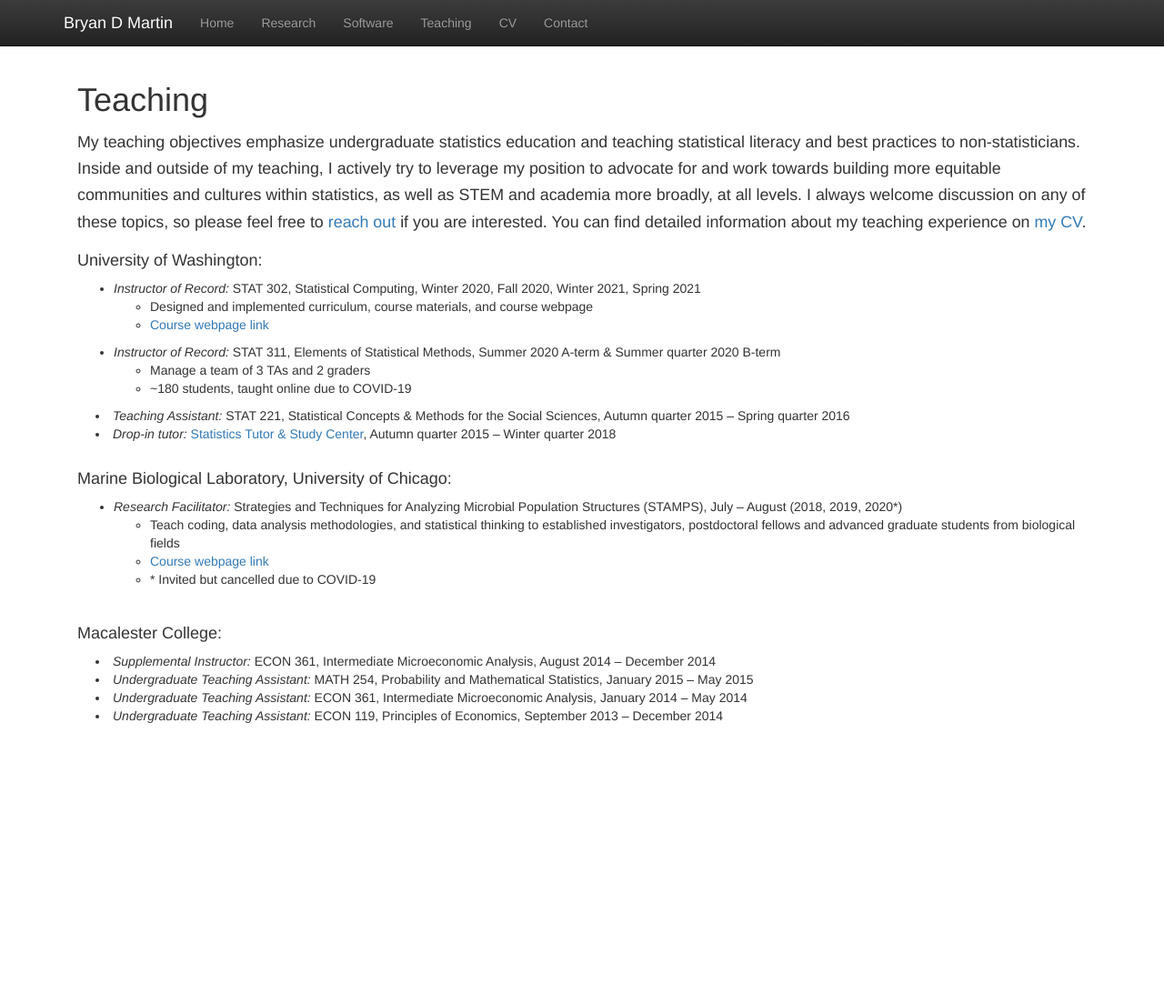
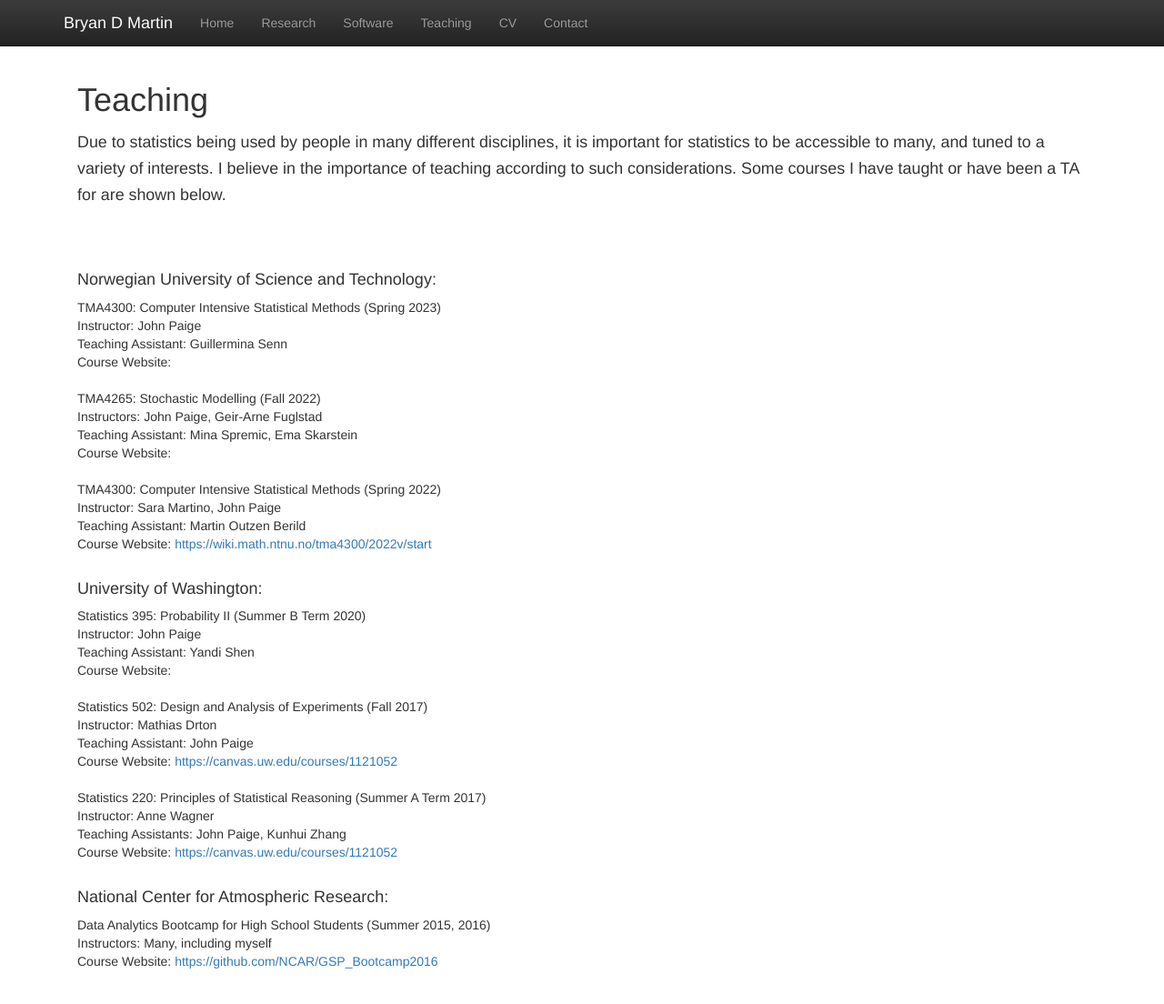
Before and after one commit to paigejo/paigejo.github.io, a Jekyll site: the page built from teaching.html, in a window 1280 px wide and 1127 px high. Shown: the top 1104 px of the window at 91% size. Built offline with Jekyll 4.4.1, drawn with Linux system fonts in a browser that asks for light colours; nearby versions of some CDN libraries.

Commit message:
updated teaching

```diff
--- a/teaching.html
+++ b/teaching.html
@@ -4,43 +4,52 @@ title:  'Teaching'
 ---
 
 <h1 style="margin-top:0;">Teaching</h1>
-<p class = "lead"><small>My teaching objectives emphasize undergraduate statistics education and teaching statistical literacy and best practices to non-statisticians.
-Inside and outside of my teaching, I actively try to leverage my position to advocate for and work towards building more equitable communities and cultures within statistics, as well as STEM and academia more broadly, at all levels.
-    I always welcome discussion on any of these topics, so please feel free to  <a class = "active" href="contact.html">reach out</a> if you are interested.
-    You can find detailed information about my teaching experience on <a class="active" href="cv.html">my CV</a>.</small></p>
+<p class = "lead"><small>
+Due to statistics being used by people in many different disciplines, it is  important for statistics to be accessible to many, and tuned to a variety of interests. I believe in the importance of teaching according to such considerations. Some courses I have taught or have been a TA for are shown below.</small></p>
+
+<br><br>
+
+<h4>Norwegian University of Science and Technology:</h4>
+
+TMA4300: Computer Intensive Statistical Methods (Spring 2023)<br>
+Instructor: John Paige <br>
+Teaching Assistant: Guillermina Senn <br>
+Course Website:
+<br><br>
+TMA4265: Stochastic Modelling (Fall 2022)<br>
+Instructors: John Paige, Geir-Arne Fuglstad <br>
+Teaching Assistant: Mina Spremic, Ema Skarstein <br>
+Course Website:
+<br><br>
+TMA4300: Computer Intensive Statistical Methods (Spring 2022)<br>
+Instructor: Sara Martino, John Paige <br>
+Teaching Assistant: Martin Outzen Berild <br>
+Course Website: <a href = "https://wiki.math.ntnu.no/tma4300/2022v/start"> https://wiki.math.ntnu.no/tma4300/2022v/start </a>
+<br><br>
 
 <h4>University of Washington:</h4>
-<p class="content" style="padding:0px;margin:0px 20px 0px;">
-        <ul> <li style="padding:0px;margin:0px 0px 0px;"> <i>Instructor of Record:</i> STAT 302, Statistical Computing, Winter 2020, Fall 2020, Winter 2021, Spring 2021
-        <ul> <li> Designed and implemented curriculum, course materials, and course webpage </li>
-            <li> <a href = "STAT302">Course webpage link</a> </li></ul>
-    </li></ul>
-	    <ul> <li style="padding:0px;margin:0px 0px 0px;"> <i>Instructor of Record:</i> STAT 311, Elements of Statistical Methods, Summer 2020 A-term &amp; Summer quarter 2020 B-term
-        <ul> <li> Manage a team of 3 TAs and 2 graders </li>
-        	<li> ~180 students, taught online due to COVID-19 </li></ul>
-    </li></ul>
-    <li style="padding:0px;margin:0px 20px 0px;"> <i>Teaching Assistant:</i> STAT 221, Statistical Concepts &amp; Methods for the Social Sciences, Autumn quarter 2015 &ndash; Spring quarter 2016 </li>
-    <li style="padding:0px;margin:0px 20px 0px;"> <i>Drop-in tutor:</i> <a href="https://www.stat.washington.edu/index.php/academics/tutoring"> Statistics Tutor &amp; Study Center</a>, Autumn quarter 2015 &ndash; Winter quarter 2018 </li>
-  <br/>
-</p>
 
-<h4>Marine Biological Laboratory, University of Chicago:</h4>
-<p class="content" style="padding:0px;margin:0px 20px 0px;">
-    <ul>
-    <li style="padding:0px;margin:0px 0px 0px;"> <i>Research Facilitator:</i> Strategies and Techniques for Analyzing Microbial Population Structures (STAMPS), July &ndash; August (2018, 2019, 2020*)
-        <ul> <li>Teach coding, data analysis methodologies, and statistical thinking to established investigators, postdoctoral fellows and advanced graduate students from biological fields</li>
-        </li>
-    <li> <a href="https://www.mbl.edu/education/courses/stamps/"> Course webpage link</a> </li>
-<li>* Invited but cancelled due to COVID-19</li></ul>
-</ul>
-<br/>
-</p>
+Statistics 395: Probability II (Summer B Term 2020)<br>
+Instructor: John Paige <br>
+Teaching Assistant: Yandi Shen <br>
+Course Website:
+<br><br>
 
+Statistics 502: Design and Analysis of Experiments (Fall 2017)<br>
+Instructor: Mathias Drton <br>
+Teaching Assistant: John Paige <br>
+Course Website: <a href = "https://canvas.uw.edu/courses/1121052"> https://canvas.uw.edu/courses/1121052 </a>
+<br><br>
 
-<h4>Macalester College:</h4>
-<p class="content" style="padding:0px;margin:0px 20px 0px;">
-    <li style="padding:0px;margin:0px 20px 0px;"> <i>Supplemental Instructor:</i> ECON 361, Intermediate Microeconomic Analysis, August 2014 &ndash; December 2014 </li>
-    <li style="padding:0px;margin:0px 20px 0px;"> <i>Undergraduate Teaching Assistant:</i> MATH 254, Probability and Mathematical Statistics, January 2015 &ndash; May 2015 </li>
-    <li style="padding:0px;margin:0px 20px 0px;"> <i>Undergraduate Teaching Assistant:</i> ECON 361, Intermediate Microeconomic Analysis, January 2014 &ndash; May 2014 </li>
-    <li style="padding:0px;margin:0px 20px 0px;"> <i>Undergraduate Teaching Assistant:</i> ECON 119, Principles of Economics, September 2013 &ndash; December 2014 </li>
-</p>
+Statistics 220: Principles of Statistical Reasoning (Summer A Term 2017)<br>
+Instructor: Anne Wagner <br>
+Teaching Assistants: John Paige, Kunhui Zhang <br>
+Course Website: <a href = "https://canvas.uw.edu/courses/1121052"> https://canvas.uw.edu/courses/1121052 </a>
+<br><br>
+
+<h4>National Center for Atmospheric Research:</h4>
+
+Data Analytics Bootcamp for High School Students (Summer 2015, 2016)<br>
+Instructors: Many, including myself <br>
+Course Website: <a href = "https://github.com/NCAR/GSP_Bootcamp2016"> https://github.com/NCAR/GSP_Bootcamp2016 </a>
+<br><br>
```
